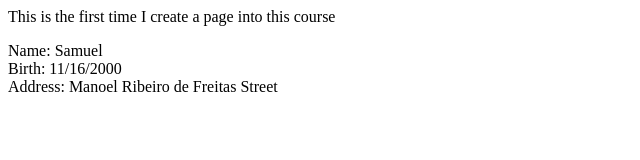
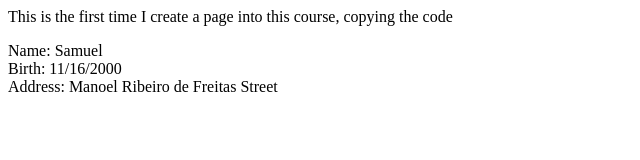
Before and after one commit to samuelgebing/samuelgebing.github.io, a plain HTML site: page fundacao-bradesco/html-basico/Exerc1.html in a window 1280 px wide. Shown: the whole page, without its empty margins (0-640 px from the left). Drawn offline with Linux system fonts and the light colour scheme.

Commit message:
Update Exerc1.html

```diff
--- a/fundacao-bradesco/html-basico/Exerc1.html
+++ b/fundacao-bradesco/html-basico/Exerc1.html
@@ -5,7 +5,7 @@
 
     <body>
         <p>This is the first time I create a
-page into this course</p>
+page into this course, copying the code</p>
         <p>Name: Samuel<br>
            Birth: 11/16/2000<br>
            Address: Manoel Ribeiro de Freitas Street</p>
```
